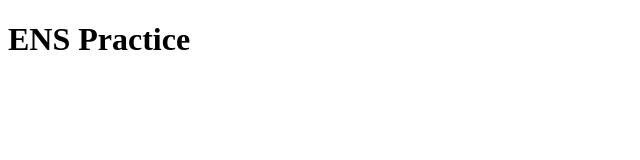
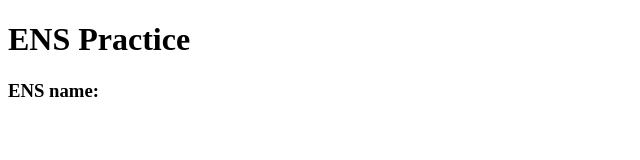
Before and after one commit to kimchan122/homm, a Next.js app in the folder app/: page /ens in a window 1280 px wide. Shown: the top 160 px of the page, without its empty margins (0-640 px from the left). Built offline with nearby package versions, Linux system fonts and the light colour scheme.

Commit message:
added dotenv

```diff
--- a/app/package.json
+++ b/app/package.json
@@ -9,13 +9,16 @@
     "lint": "next lint"
   },
   "dependencies": {
+    "@ensdomains/ensjs": "^3.0.0-alpha.66",
     "autoprefixer": "10.4.15",
+    "dotenv": "^16.3.1",
     "eslint": "8.47.0",
     "eslint-config-next": "13.4.16",
     "next": "13.4.16",
     "postcss": "8.4.27",
     "react": "18.2.0",
     "react-dom": "18.2.0",
-    "tailwindcss": "3.3.3"
+    "tailwindcss": "3.3.3",
+    "web3": "^4.1.0"
   }
 }
--- a/app/pages/ens.js
+++ b/app/pages/ens.js
@@ -1,11 +1,16 @@
 import React from 'react';
+import { useRouter } from 'next/router';
 
 function ENSPage() {
-  return (
-    <div>
-      <h1>ENS Practice</h1>
-    </div>
-  );
+    const router = useRouter();
+    const { ensName } = router.query;
+
+    return (
+        <div>
+            <h1>ENS Practice</h1>
+            <h3>ENS name: {ensName}</h3>
+        </div>
+    );
 }
 
 export default ENSPage;
```
Also changed, not shown: 1 other file (tests, documents, lock files or other folders).
